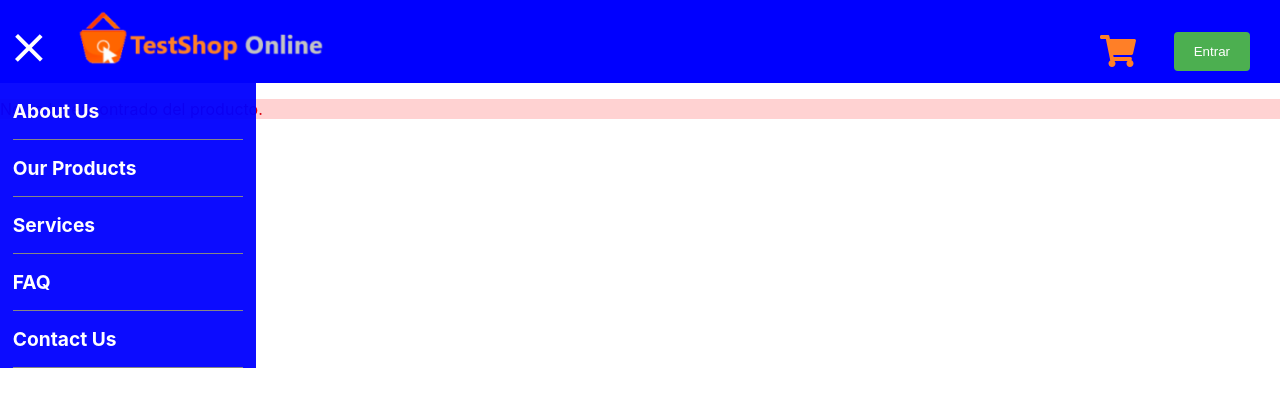
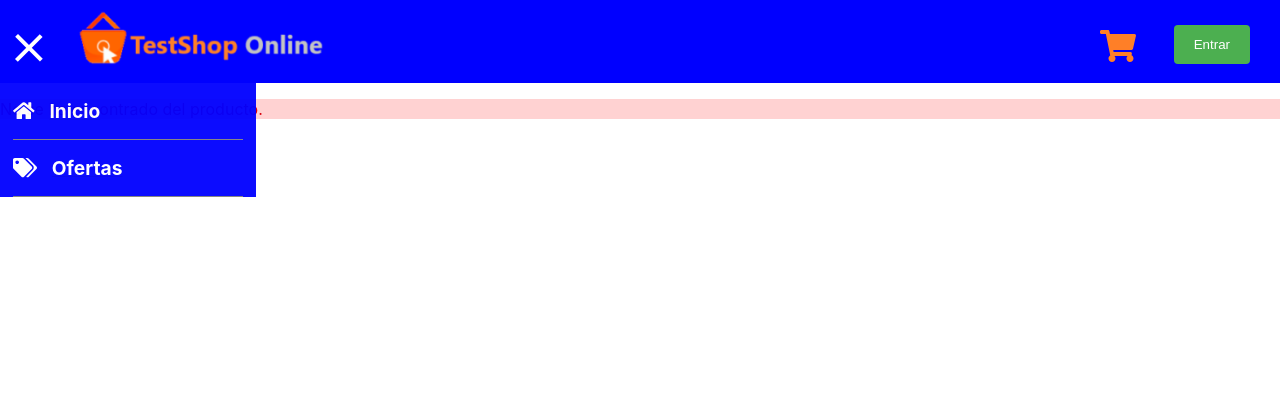
Before and after one commit to gebo1980/e-commerce, a React (Create React App) app: page /producto/1 in a window 1280 px wide. Both pictures are taken after a click on the element 35 px from the left and 45 px from the top of the page. Shown: the top 406 px of the page. Built offline with nearby package versions, Linux system fonts and the light colour scheme.

Commit message:
edit css burguermenu

```diff
--- a/src/components/Header.js
+++ b/src/components/Header.js
@@ -1,7 +1,7 @@
 import React, {Component} from 'react';
-import PropTypes from 'prop-types';
+// import PropTypes from 'prop-types';
 import { FontAwesomeIcon } from "@fortawesome/react-fontawesome";
-import { faShoppingCart } from "@fortawesome/free-solid-svg-icons";
+import { faShoppingCart, faHome, faTags } from "@fortawesome/free-solid-svg-icons";
 import { Link } from 'react-router-dom';
 import Login from './Login';
 import Menu from './BurguerMenu/Menu';
@@ -9,6 +9,8 @@ import MenuButton from './BurguerMenu/MenuButton';
 import MenuItem from './BurguerMenu/MenuItem';
 
 const cart = <FontAwesomeIcon icon={faShoppingCart} size="2x" className="header-image-cart" color="#ff7f27" />;
+const home = <FontAwesomeIcon icon={faHome} className="menuitem-image" color="white" />;
+const tags = <FontAwesomeIcon icon={faTags} className="menuitem-image" color="white" />;
 
 class Header extends Component {
     constructor(props) {
@@ -34,11 +36,6 @@ class Header extends Component {
         this.setState({menuOpen: false});
     }
     render() {
-        const menu = ['About Us','Our Products','Services','FAQ','Contact Us']
-        const menuItems = menu.map((val, index) => {
-          return (
-            <MenuItem key={index} onClick={()=>{this.handleLinkClick();}}>{val}</MenuItem>)
-        });
         return (
             <React.Fragment>
                 <div className="header-content">
@@ -52,9 +49,20 @@ class Header extends Component {
                     <input type="button" onClick={this.handleLogin} value="Entrar" className="header-button-add"></input>
                 </div>
                 <Menu open={this.state.menuOpen}>
-                    {menuItems}
+                    <Link to="/">
+                        <MenuItem key="1" onClick={()=>{this.handleLinkClick();}}>
+                            <i>{home}</i>
+                            Inicio
+                        </MenuItem>
+                    </Link>
+                    <Link to="/cart">
+                        <MenuItem key="2" onClick={()=>{this.handleLinkClick();}}>
+                            <i>{tags}</i>
+                            Ofertas
+                        </MenuItem>
+                    </Link>
                 </Menu>
-                { this.state.showLogin && (<Login onClose={this.handleCloseLogin} />)}
+                <center>{ this.state.showLogin && (<Login onClose={this.handleCloseLogin} />)}</center>
             </React.Fragment>
         )
     }
--- a/src/index.css
+++ b/src/index.css
@@ -31,14 +31,21 @@ code {
 
 .header-button-add {
   float: right;
-  margin: 32px 30px 0 0  !important;
+  margin: 25px 30px 0 0  !important;
 }
 
 .header-button-cart {
   float: right;
-  margin: 20px 40px 0 0  !important;
+  position: absolute;
+  top: 15px;
+  right: 5%;
+  margin: 15px 40px 0 0  !important;
 }
 
+.header-image-cart {
+  float: right;
+  margin-right: 40px;
+}
 
 
 
@@ -63,10 +70,6 @@ code {
 
 
 
-.header-image-cart {
-  float: right;
-  margin-right: 40px;
-}
 
 .container {
   margin-left: 10px;
@@ -140,13 +143,13 @@ code {
 
 .modal-login {
   display: block;
-  position: center;
+  position: absolute;
   z-index: 1;
   width: 35%;
   overflow: auto;
   background-color: rgb(0, 0, 0);
   background-color: rgba(0, 0, 0, 0.4);
-  margin: 2% auto;
+  margin: 6% auto auto 32%;
   border: 1px solid #888;
   border-radius: 8px;
 }
@@ -170,6 +173,7 @@ code {
 label {
   display: block;
   font-weight: bold;
+  text-align: left;
 }
 
 input[type=text],
@@ -228,13 +232,13 @@ input[type=submit], input[type=button]:disabled {
   margin-bottom: 14px;
 }
 
-i {
+.pass-wrapper > i {
   position: absolute;
   top: 15px;
   right: 5%;
 }
 
-i:hover {
+.pass-wrapper > i:hover {
   color: #00fcb6;
   cursor: pointer;
 }
@@ -293,6 +297,10 @@ i:hover {
   margin: 0 auto;
   animation: 0.5s shrink forwards;
   animation-delay: 0.1s;
+}
+
+.menuitem-image {
+  margin-right: 15px;
 }
 
 .menu-container {
```
